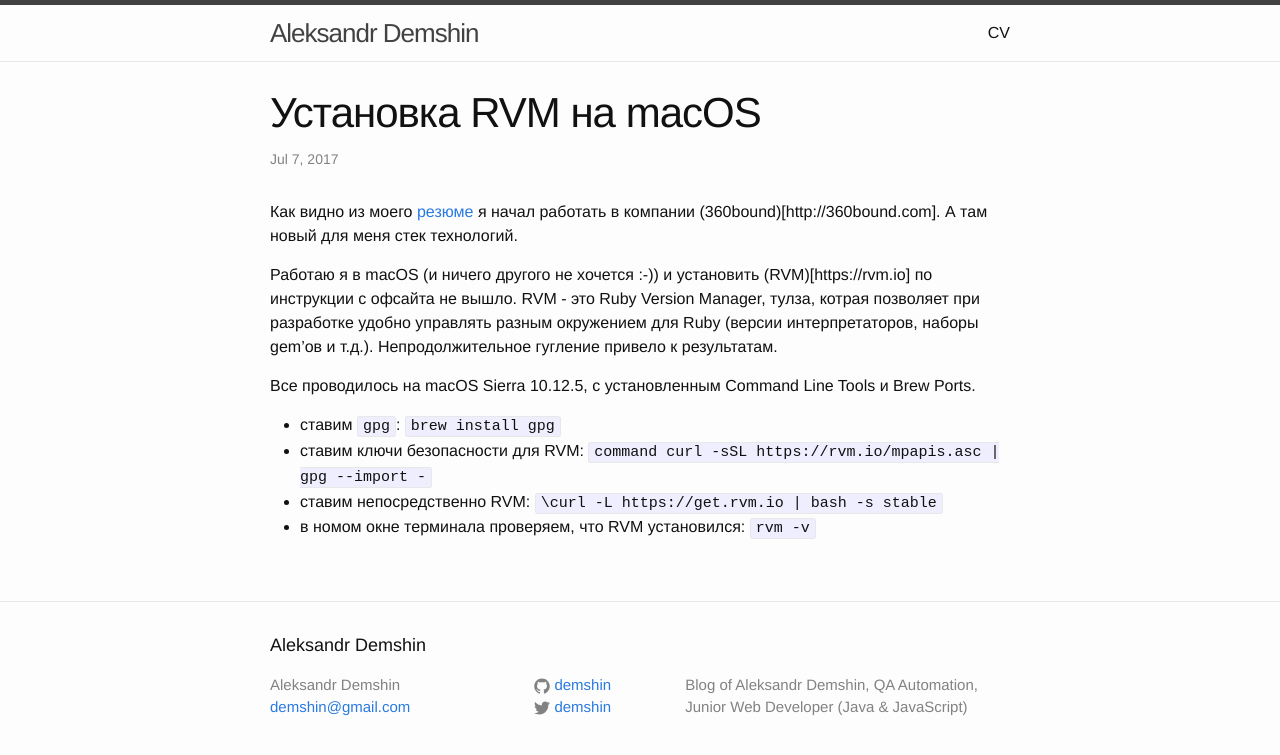
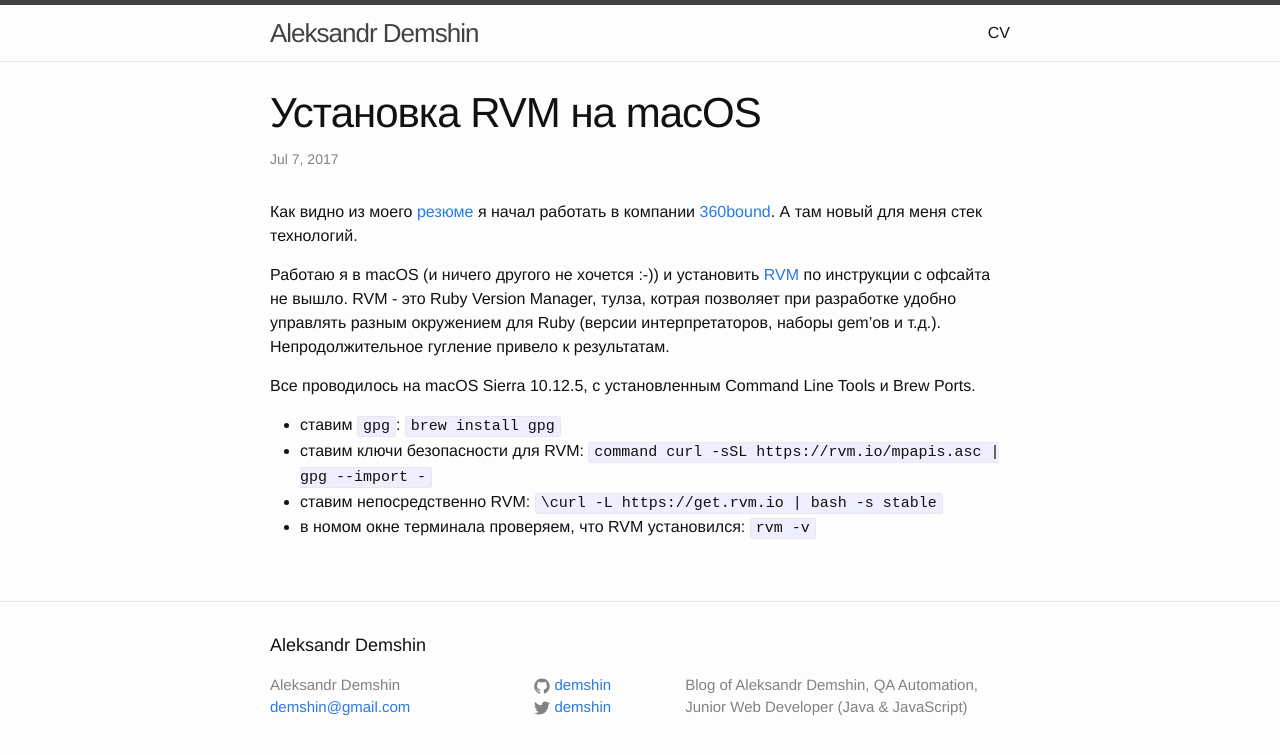
Before and after one commit to demshin/demsh.in, a Jekyll site: the page built from _posts/2017-07-07-install-rvm.md, in a window 1280 px wide. Shown: the top 755 px of the page. Built offline with Jekyll 4.4.1, drawn with Linux system fonts in a browser that asks for light colours.

Commit message:
+ поправил ссылки

```diff
--- a/_posts/2017-07-07-install-rvm.md
+++ b/_posts/2017-07-07-install-rvm.md
@@ -5,9 +5,9 @@ date:   2017-07-07 22:22:22 +0500
 categories: rvm, ruby
 ---
 
-Как видно из моего [резюме](http://demshin.github.io/about) я начал работать в компании (360bound)[http://360bound.com]. А там новый для меня стек технологий.
+Как видно из моего [резюме](http://demshin.github.io/about) я начал работать в компании [360bound](http://360bound.com). А там новый для меня стек технологий.
 
-Работаю я в macOS (и ничего другого не хочется :-)) и установить (RVM)[https://rvm.io] по инструкции с офсайта не вышло. RVM - это Ruby Version Manager, тулза, котрая позволяет при разработке удобно управлять разным окружением для Ruby (версии интерпретаторов, наборы gem'ов и т.д.). Непродолжительное гугление привело к результатам.
+Работаю я в macOS (и ничего другого не хочется :-)) и установить [RVM](https://rvm.io) по инструкции с офсайта не вышло. RVM - это Ruby Version Manager, тулза, котрая позволяет при разработке удобно управлять разным окружением для Ruby (версии интерпретаторов, наборы gem'ов и т.д.). Непродолжительное гугление привело к результатам.
 
 Все проводилось на macOS Sierra 10.12.5, с установленным Command Line Tools и Brew Ports.
 
```
